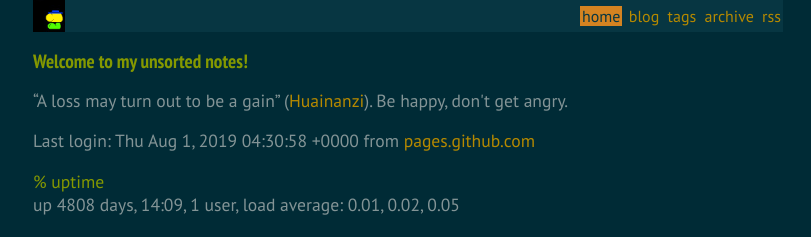
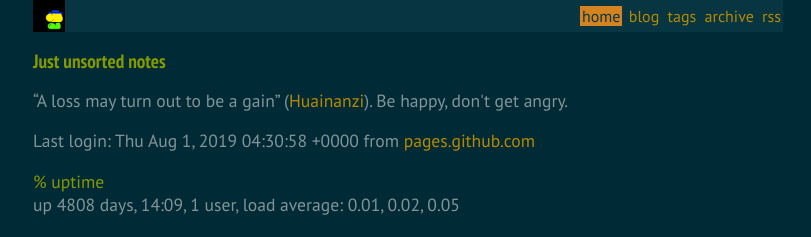
Before and after one commit to ymattw/joyus, a Jekyll site: the page built from index.html, in a window 1280 px wide. Shown: the top 237 px of the page, without its empty margins (232-1043 px from the left). Built offline with Jekyll 4.4.1, drawn with Linux system fonts in a browser that asks for light colours.

Commit message:
Update header of index page

```diff
--- a/index.html
+++ b/index.html
@@ -1,7 +1,7 @@
 ---
 layout: page
 title: home
-header: Welcome to my unsorted notes!
+header: Just unsorted notes
 group: navigation
 order: 1
 ---
```
